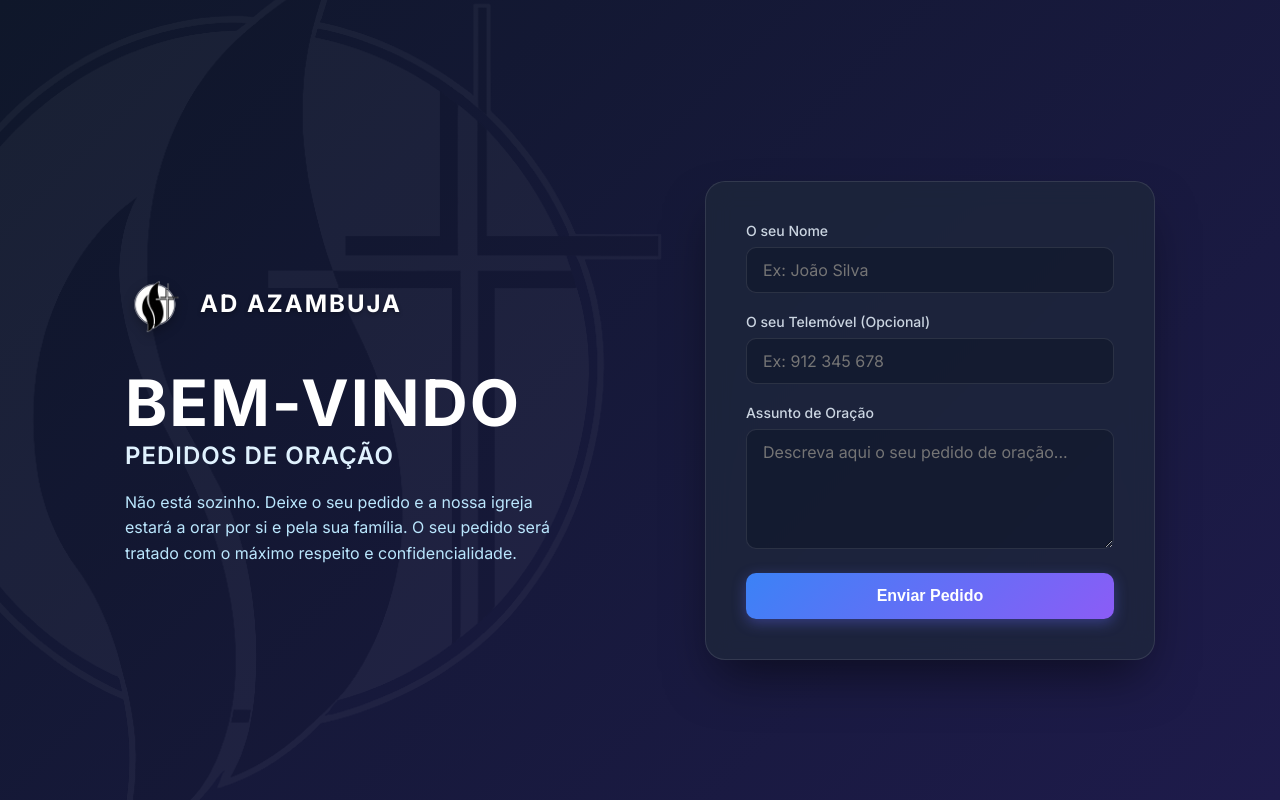
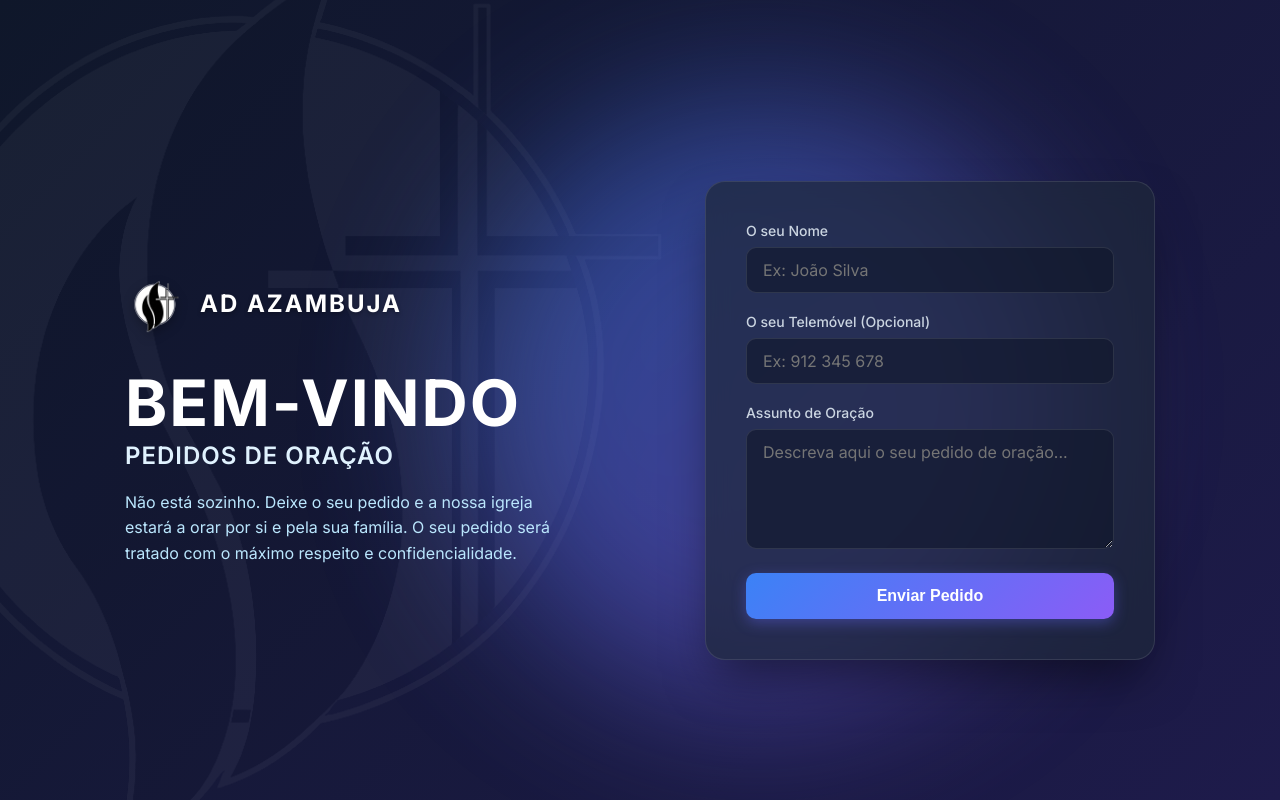
Before and after one commit to jtaxo/prayers-app, a Flask app: page / in a window 1280 px wide. Run offline with Flask 3, Linux system fonts and the light colour scheme; some libraries are stand-ins or nearby versions.

Commit message:
Add glowing gradient circle behind form

```diff
--- a/static/style.css
+++ b/static/style.css
@@ -319,6 +319,27 @@ button:active {
     padding-top: 40px;
 }
 
+.form-glow-circle {
+    position: absolute;
+    width: 600px;
+    height: 600px;
+    background: linear-gradient(135deg, var(--primary-color), var(--secondary-color));
+    border-radius: 50%;
+    z-index: -1;
+    filter: blur(80px);
+    opacity: 0.45;
+    top: 50%;
+    left: 50%;
+    transform: translate(-30%, -50%);
+    pointer-events: none;
+    animation: pulseGlow 4s infinite alternate;
+}
+
+@keyframes pulseGlow {
+    from { opacity: 0.35; transform: translate(-30%, -50%) scale(0.95); }
+    to { opacity: 0.55; transform: translate(-30%, -50%) scale(1.05); }
+}
+
 .hero-section {
     flex: 1;
     max-width: 500px;
--- a/templates/index.html
+++ b/templates/index.html
@@ -10,6 +10,9 @@
 
 <body>
     <div class="layout-split">
+        <!-- Bola com gradiente atrás do formulário e texto -->
+        <div class="form-glow-circle"></div>
+
         <!-- Lado esquerdo: Texto de boas-vindas e Branding -->
         <div class="hero-section">
             <div class="brand-inline">
```
